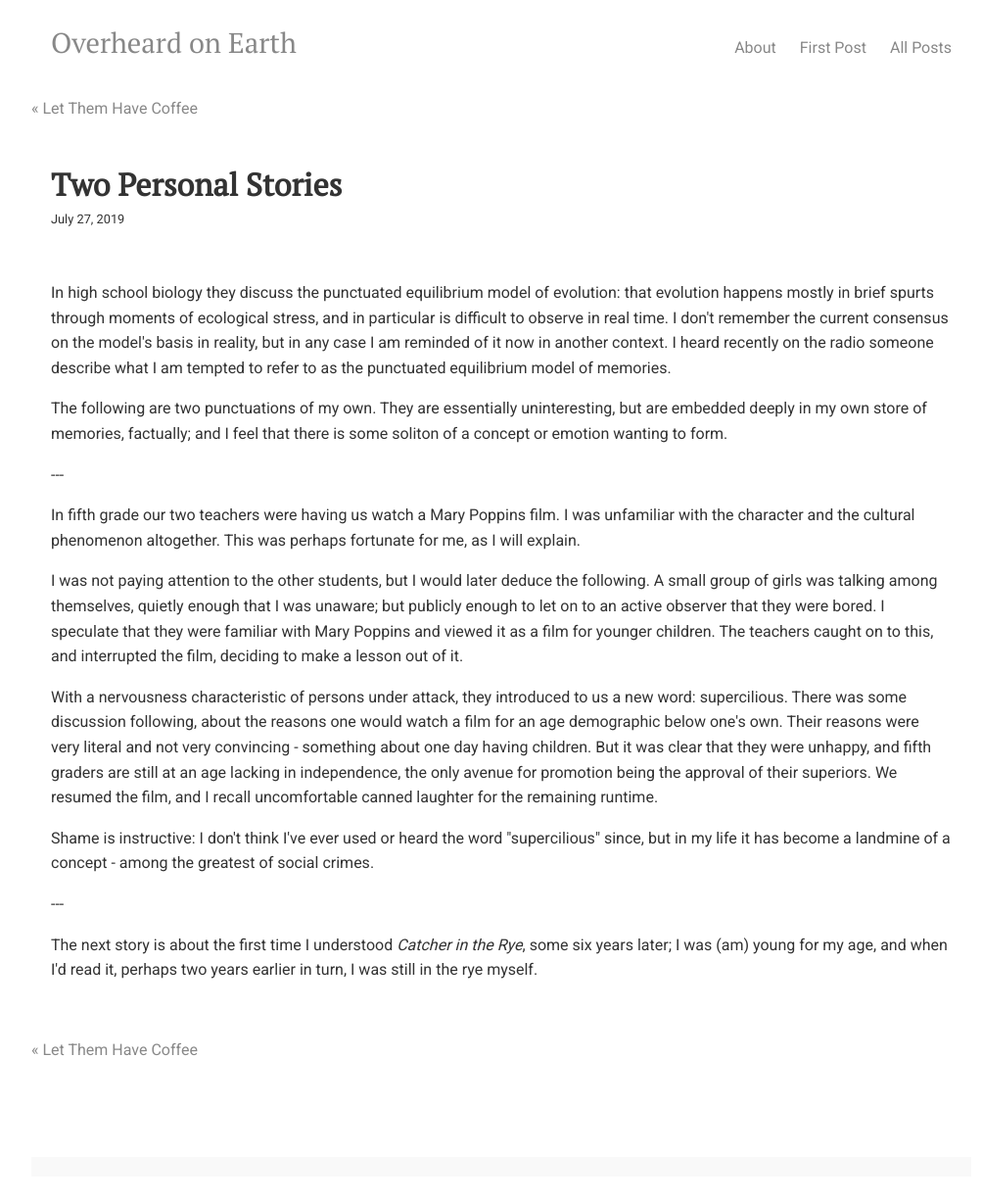
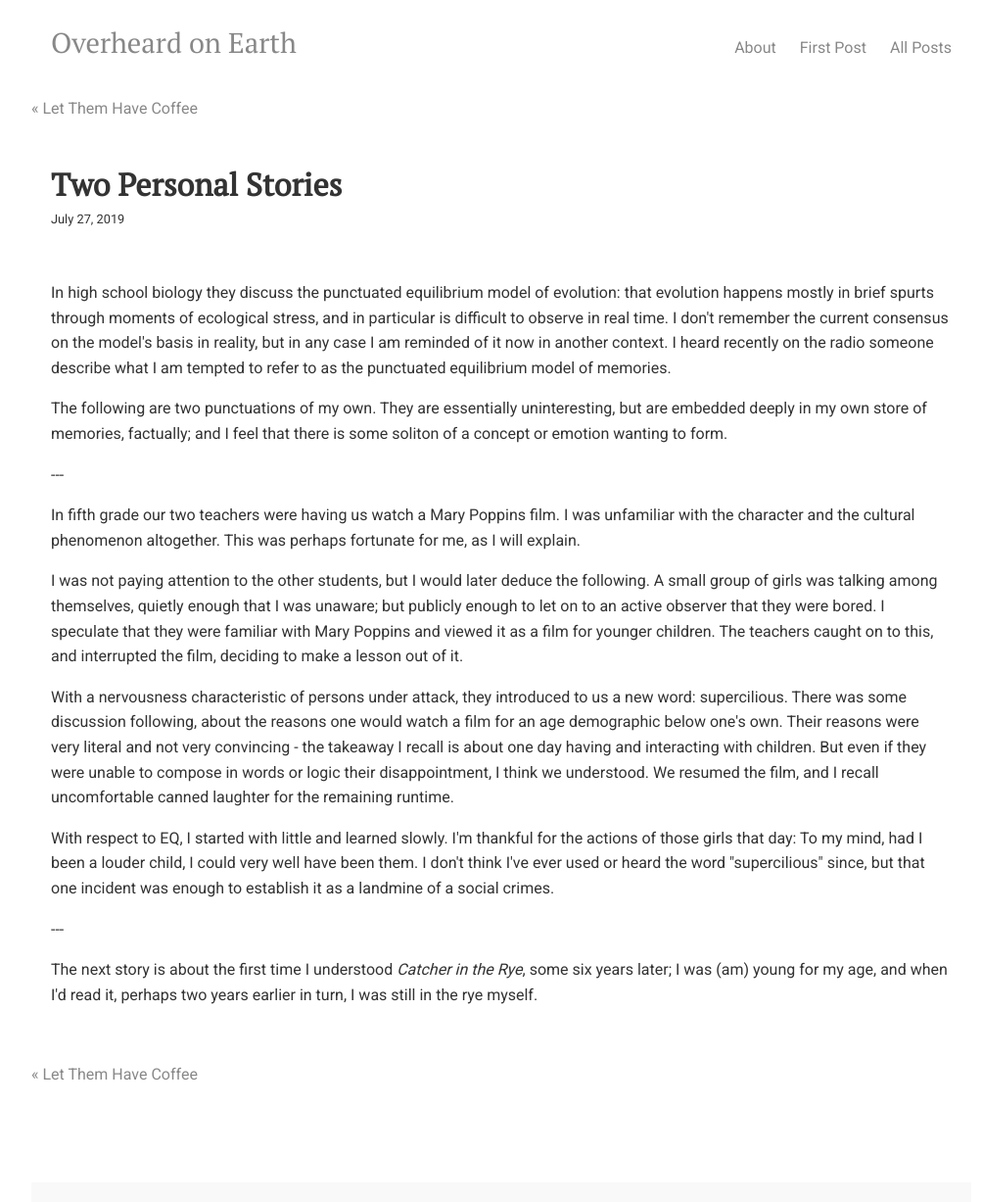
Before and after one commit to overheardonearth/overheardonearth.github.io, a Jekyll site: the page built from _posts/2019-07-27-two-personal-stories.html, in a window 1280 px wide. Shown: the whole page at 98% size, without its empty margins (128-1131 px from the left). Built offline with Jekyll 4.4.1, drawn with Linux system fonts in a browser that asks for light colours; comment, search, counter and statistics services are not loaded; before the commit the page ends 1201 px from its top, so only the background shows below that.

Commit message:
Update 2019-07-27-two-personal-stories.html

```diff
--- a/_posts/2019-07-27-two-personal-stories.html
+++ b/_posts/2019-07-27-two-personal-stories.html
@@ -15,9 +15,9 @@ In high school biology they discuss the punctuated equilibrium model of evolutio
 
 <p> I was not paying attention to the other students, but I would later deduce the following. A small group of girls was talking among themselves, quietly enough that I was unaware; but publicly enough to let on to an active observer that they were bored. I speculate that they were familiar with Mary Poppins and viewed it as a film for younger children. The teachers caught on to this, and interrupted the film, deciding to make a lesson out of it.
 
-<p> With a nervousness characteristic of persons under attack, they introduced to us a new word: supercilious. There was some discussion following, about the reasons one would watch a film for an age demographic below one's own. Their reasons were very literal and not very convincing - something about one day having children. But it was clear that they were unhappy, and fifth graders are still at an age lacking in independence, the only avenue for promotion being the approval of their superiors. We resumed the film, and I recall uncomfortable canned laughter for the remaining runtime.
+<p> With a nervousness characteristic of persons under attack, they introduced to us a new word: supercilious. There was some discussion following, about the reasons one would watch a film for an age demographic below one's own. Their reasons were very literal and not very convincing - the takeaway I recall is about one day having and interacting with children. But even if they were unable to compose in words or logic their disappointment, I think we understood. We resumed the film, and I recall uncomfortable canned laughter for the remaining runtime.
 
-<p> Shame is instructive: I don't think I've ever used or heard the word "supercilious" since, but in my life it has become a landmine of a concept - among the greatest of social crimes.
+<p> With respect to EQ, I started with little and learned slowly. I'm thankful for the actions of those girls that day: To my mind, had I been a louder child, I could very well have been them. I don't think I've ever used or heard the word "supercilious" since, but that one incident was enough to establish it as a landmine of a social crimes.
 
 <p>---
 
```
